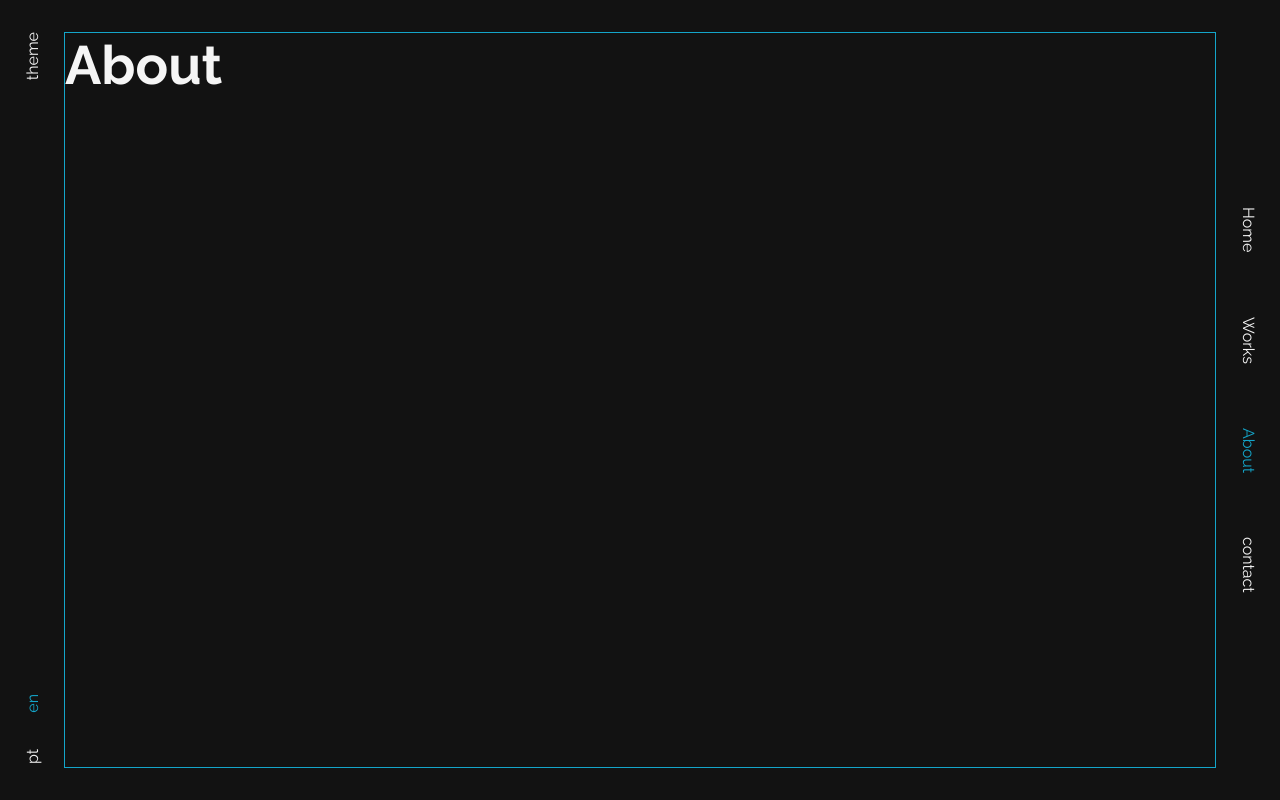
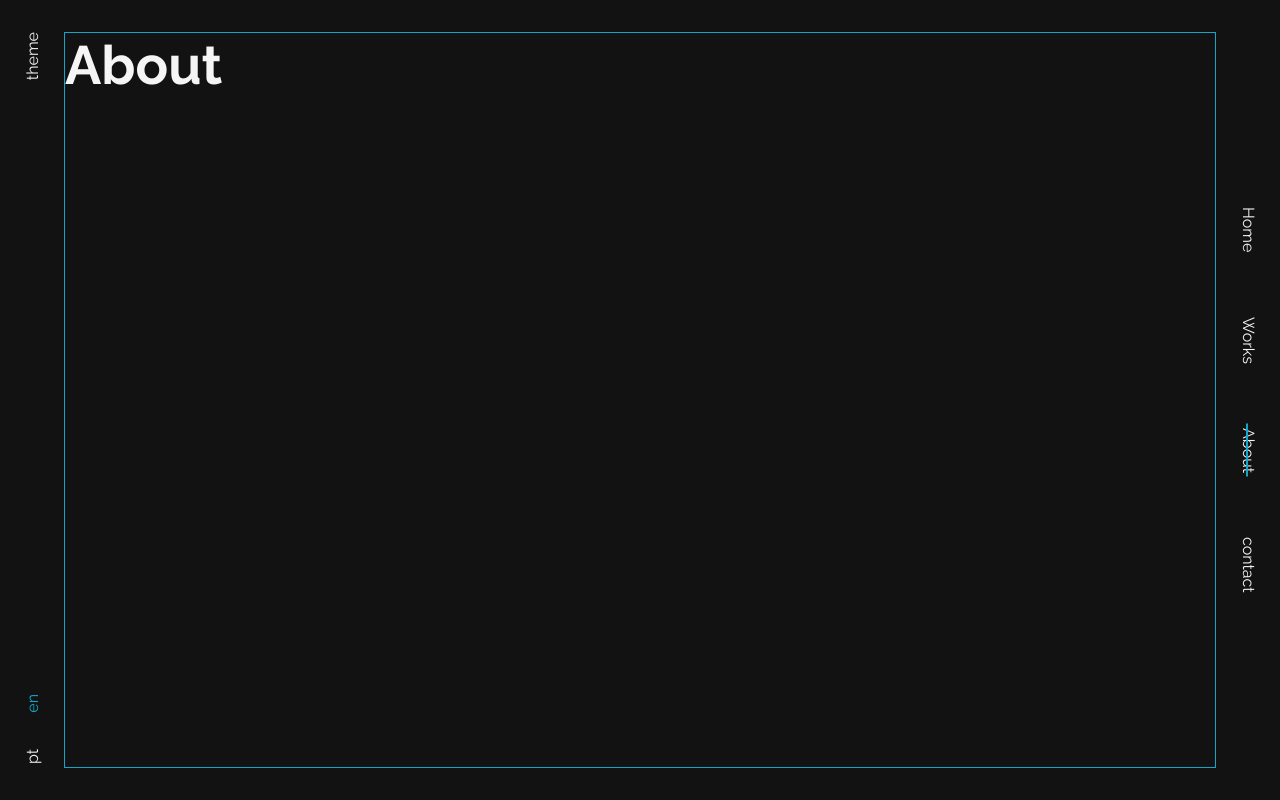
Before and after one commit to henriquepw/henrique.pw, a Next.js app: page /about in a window 1280 px wide. Built offline with nearby package versions, Linux system fonts and the light colour scheme.

Commit message:
:lipstick: styles: animate nav itens

```diff
--- /dev/null
+++ b/src/components/atoms/MenuItem/index.tsx
@@ -0,0 +1,30 @@
+import React from 'react';
+
+import Link from 'next/link';
+
+import { Container } from './styles';
+
+interface MenuItemProps {
+  slug: string;
+  children: string;
+  isSelected: boolean;
+}
+
+const MenuItem: React.FC<MenuItemProps> = ({ slug, children, isSelected }) => {
+  return (
+    <Container isSelected={isSelected}>
+      <Link href={slug}>
+        <a>
+          <div>
+            <span>{children}</span>
+          </div>
+          <div>
+            <span>{children}</span>
+          </div>
+        </a>
+      </Link>
+    </Container>
+  );
+};
+
+export default MenuItem;
--- /dev/null
+++ b/src/components/atoms/MenuItem/styles.ts
@@ -0,0 +1,78 @@
+import styled, { css } from 'styled-components';
+
+interface ContainerProps {
+  isSelected?: boolean;
+}
+
+export const Container = styled.li<ContainerProps>`
+  position: relative;
+
+  &::after {
+    content: '';
+    position: absolute;
+
+    top: 50%;
+    left: 45%;
+    transform: translate3d(-50%, -50%, 0) scaleY(0);
+    transition: transform 0.3s ease-in;
+
+    height: calc(100% + 8px);
+    width: 2px;
+
+    background: ${({ theme }) => theme.colors.active};
+  }
+
+  div {
+    overflow: hidden;
+    transition: transform 0.3s ease-in;
+
+    width: 0.55rem;
+    font-size: 1rem;
+    left: 49%;
+
+    span {
+      display: block;
+      transform: translateX(8%);
+      background: ${({ theme }) => theme.colors.background};
+    }
+  }
+
+  div + div {
+    left: 48.9%;
+    width: 0.45rem;
+
+    span {
+      transform: translateX(55%);
+    }
+  }
+
+  &:hover {
+    &::after {
+      transform: translate3d(-50%, -50%, 0) scaleY(1);
+    }
+
+    div {
+      color: ${({ theme }) => theme.colors.active};
+      transform: translateY(-1px);
+    }
+
+    div + div {
+      transform: translateY(1px);
+    }
+  }
+
+  &:active {
+    div,
+    div + div {
+      transform: translateY(0);
+    }
+  }
+
+  ${({ isSelected }) =>
+    isSelected &&
+    css`
+      &::after {
+        transform: translate3d(-50%, -50%, 0) scaleY(1);
+      }
+    `}
+`;
--- a/src/components/molecules/Menu/index.tsx
+++ b/src/components/molecules/Menu/index.tsx
@@ -1,19 +1,14 @@
 import React, { useEffect, useMemo, useState } from 'react';
 
-import Link from 'next/link';
 import { useRouter } from 'next/router';
+
+import MenuItem from '@/components/atoms/MenuItem';
 
 import { useTheme } from '@/hooks/useTheme';
 
 import { SECTIONS } from '@/utils/sections';
 
-import {
-  Container,
-  ExtraConfigs,
-  Navigator,
-  NavigateButton,
-  NavigateItem,
-} from './styles';
+import { Container, ExtraConfigs, Navigator, NavigateButton } from './styles';
 
 const Menu: React.FC = () => {
   const router = useRouter();
@@ -67,14 +62,13 @@ const Menu: React.FC = () => {
 
       <Navigator>
         {SECTIONS.map((section) => (
-          <NavigateItem
+          <MenuItem
             key={section.id}
+            slug={section.slug}
             isSelected={section.slug === currentSection}
           >
-            <Link href={section.slug}>
-              <a>{section.name}</a>
-            </Link>
-          </NavigateItem>
+            {section.name}
+          </MenuItem>
         ))}
       </Navigator>
     </Container>
--- a/src/components/molecules/Menu/styles.ts
+++ b/src/components/molecules/Menu/styles.ts
@@ -17,6 +17,8 @@ export const Container = styled.nav`
   width: 100%;
 
   padding: 32px 0;
+  z-index: 10;
+  pointer-events: none;
 `;
 
 export const ExtraConfigs = styled.aside`
@@ -24,6 +26,9 @@ export const ExtraConfigs = styled.aside`
   flex-direction: column;
   justify-content: space-between;
   align-items: center;
+
+  background: ${({ theme }) => theme.colors.background};
+  pointer-events: all;
 
   width: 64px;
   height: 100%;
@@ -45,6 +50,9 @@ export const Navigator = styled.ul`
   justify-content: center;
   align-items: center;
 
+  background: ${({ theme }) => theme.colors.background};
+  pointer-events: all;
+
   writing-mode: vertical-rl;
   text-orientation: mixed;
 
@@ -54,16 +62,6 @@ export const Navigator = styled.ul`
   li + li {
     margin-top: 64px;
   }
-`;
-
-export const NavigateItem = styled.li<NavigateProps>`
-  ${({ isSelected, theme }) =>
-    isSelected &&
-    css`
-      a {
-        color: ${theme.colors.active};
-      }
-    `}
 `;
 
 export const NavigateButton = styled.button.attrs({
--- a/src/components/templates/Layout/styles.ts
+++ b/src/components/templates/Layout/styles.ts
@@ -2,9 +2,23 @@ import styled from 'styled-components';
 
 export const Container = styled.main`
   display: flex;
+  position: relative;
 
   border: 1px solid ${({ theme }) => theme.colors.active};
 
   width: 100%;
   height: 100%;
+
+  &::after {
+    content: '';
+    position: absolute;
+
+    top: 0;
+    left: 0;
+
+    height: 100%;
+    width: 100%;
+    background: ${({ theme }) => theme.colors.active};
+    transform: translateX(-100%) translateZ(0);
+  }
 `;
```
Also changed, not shown: src/pages/index.tsx (+5 -4 lines), src/styles/pages/home.ts (+5 -8 lines).
